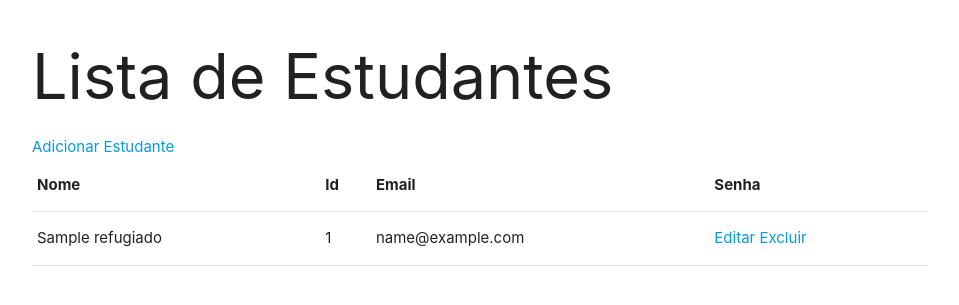
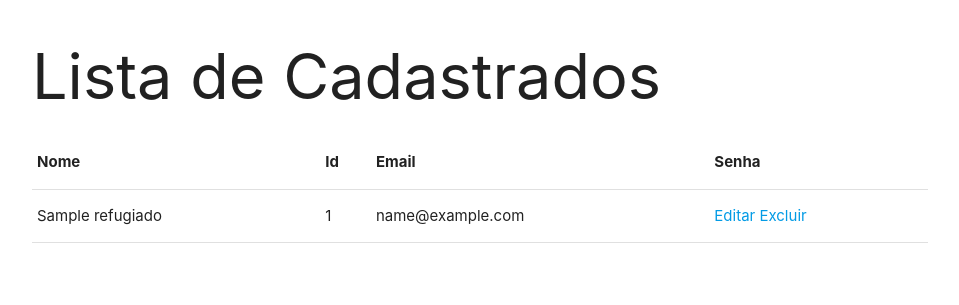
Before and after one commit to Karol158/projetoYarok1, a Node server app: page /index in a window 1280 px wide. Shown: the top 305 px of the page, without its empty margins (160-1119 px from the left). Run offline with Node 20, Linux system fonts and the light colour scheme; tables that the repository leaves empty hold one stand-in row (values such as "Sample post"); some libraries are stand-ins or nearby versions.

Commit message:
index.handlebars

```diff
--- a/views/index.handlebars
+++ b/views/index.handlebars
@@ -1,5 +1,4 @@
-<h1>Lista de Estudantes</h1>
-<a href="/cadastro">Adicionar Estudante</a>
+<h1>Lista de Cadastrados</h1>
 <table>
   <thead>
     <tr>
```
